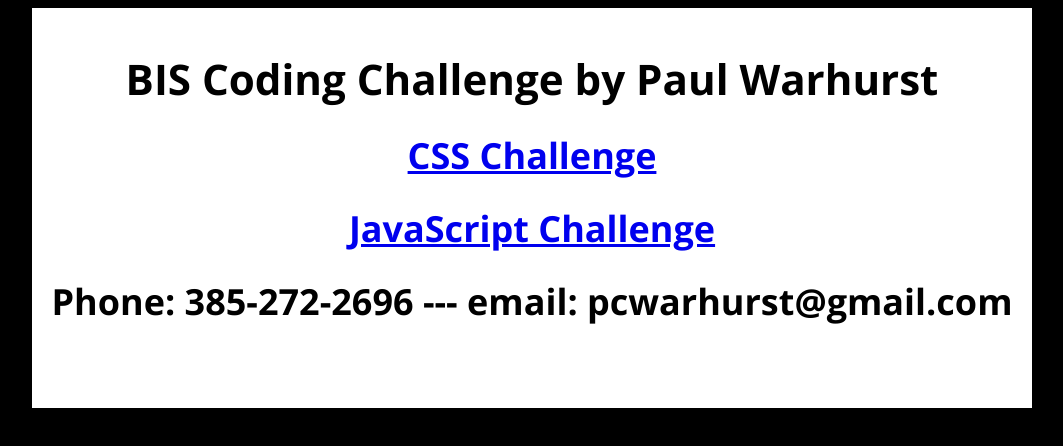
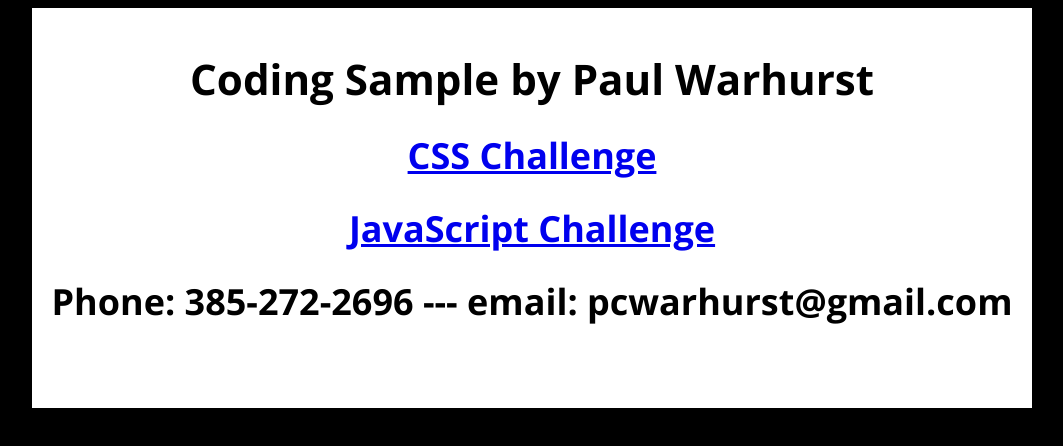
Before and after one commit to pcwarhurst/CSS-JavaScript-Code-Sample, a React (Create React App) app: page / in a window 1280 px wide. Shown: the top 446 px of the page, without its empty margins (108-1171 px from the left). Built offline with nearby package versions, Linux system fonts and the light colour scheme.

Commit message:
Update LandingPage.jsx

```diff
--- a/src/LandingPage.jsx
+++ b/src/LandingPage.jsx
@@ -19,7 +19,7 @@ const WelcomeContainer = styled.div`
 const LandingPage = () => {
   return (
     <WelcomeContainer>
-      <h3>BIS Coding Challenge by Paul Warhurst</h3>
+      <h3>Coding Sample by Paul Warhurst</h3>
       <Link to="css"> CSS Challenge</Link>
       <Link to="javascript"> JavaScript Challenge</Link>
       <div>Phone: 385-272-2696 --- email: pcwarhurst@gmail.com</div>
```
